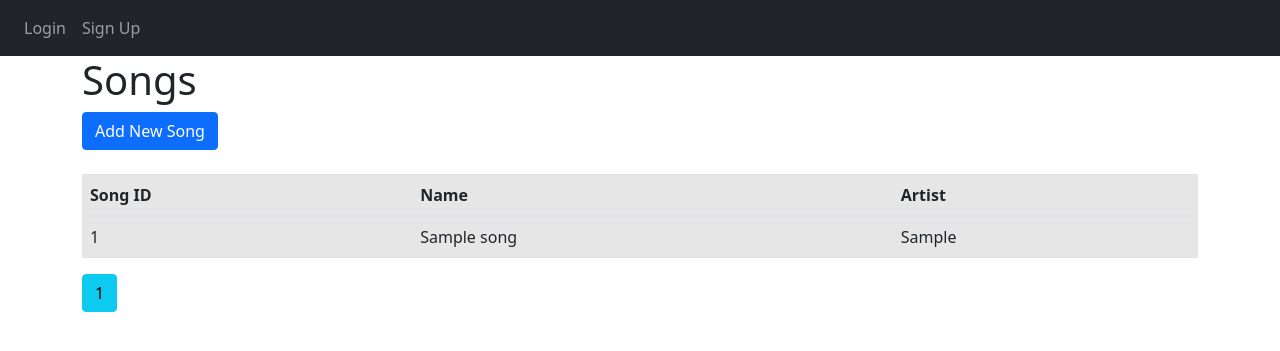
After one commit to EricCallaway/Music_Recommendation_Application, a Flask app: page /songs in a window 1280 px wide. The commit adds this page. Shown: the top 351 px of the page. Run offline with Flask 2, Linux system fonts and the light colour scheme; tables that the repository leaves empty hold one stand-in row (values such as "Sample post"); some libraries are stand-ins or nearby versions.

Commit message:
[ADD] Added song table to site.

```diff
--- a/website_v2/main.py
+++ b/website_v2/main.py
@@ -1,4 +1,4 @@
-from website import create_app
+from website_package import create_app
 
 app = create_app()
 
--- a/website_v2/website/models.py
+++ b/website_v2/website_package/models.py
@@ -15,3 +15,8 @@ class User(db.Model, UserMixin):
     password = db.Column(db.String(150))
     first_name = db.Column(db.String(150))
     notes = db.relationship('Note')
+
+class Song(db.Model):
+    id = db.Column(db.Integer, primary_key=True)
+    name = db.Column(db.String(150))
+    artist = db.Column(db.String(150))
--- a/website_v2/website/templates/base.html
+++ b/website_v2/website_package/templates/base.html
@@ -4,6 +4,7 @@
     <meta charset="UTF-8">
     <meta http-equiv="X-UA-Compatible" content="IE=edge">
     <meta name="viewport" content="width=device-width, initial-scale=1.0">
+
 
     <link
     rel="stylesheet"
@@ -18,6 +19,19 @@
     href="https://stackpath.bootstrapcdn.com/font-awesome/4.7.0/css/font-awesome.min.css"
     crossorigin="anonymous"
         />
+
+        <link
+            href="https://cdn.jsdelivr.net/npm/bootstrap@5.0.1/dist/css/bootstrap.min.css"
+            rel="stylesheet" integrity="sha384-+0n0xVW2eSR5OomGNYDnhzAbDsOXxcvSN1TPprVMTNDbiYZCxYbOOl7+AMvyTG2x"
+            crossorigin="anonymous"
+            />
+
+
+        <link
+            rel="stylesheet"
+            type="text/css"
+            href="https://cdn.datatables.net/1.10.25/css/dataTables.bootstrap5.css"
+            />
 
     <title>{% block title %}Home{% endblock %}</title>
 </head>
@@ -35,6 +49,7 @@
                 {% if user.is_authenticated %}
                     <a class="nav-item nav-link" id="logout" href="/logout">Logout</a>
                     <a class="nav-item nav-link" id="home" href="/">Home</a>
+                    <a class="nav-item nav-link" id="songs" href="/songs">Songs</a>
                 {% else %}
                     <a class="nav-item nav-link" id="login" href="/login">Login</a>
                     <a class="nav-item nav-link" id="SignUp" href="/sign-up">Sign Up</a>
@@ -69,26 +84,49 @@
         {% block content %}{% endblock %}
     </div>
 
+    <script
+        type="text/javascript"
+        charset="utf8"
+        src="https://code.jquery.com/jquery-3.6.0.min.js">
+    </script>
+
+
+    <script
+        type="text/javascript"
+        charset="utf8"
+        src="https://cdn.datatables.net/1.10.25/js/jquery.dataTables.js">
+    </script>
+
+
+    <script
+        type="text/javascript"
+        charset="utf8"
+        src="https://cdn.datatables.net/1.10.25/js/dataTables.bootstrap5.js">
+    </script>
+
 
     <script
         src="https://code.jquery.com/jquery-3.2.1.slim.min.js"
         integrity="sha384-KJ3o2DKtIkvYIK3UENzmM7KCkRr/rE9/Qpg6aAZGJwFDMVNA/GpGFF93hXpG5KkN"
-        crossorigin="anonymous"
-        ></script>
+        crossorigin="anonymous">
+    </script>
+
 
   <script
         src="https://cdnjs.cloudflare.com/ajax/libs/popper.js/1.12.9/umd/popper.min.js"
         integrity="sha384-ApNbgh9B+Y1QKtv3Rn7W3mgPxhU9K/ScQsAP7hUibX39j7fakFPskvXusvfa0b4Q"
-        crossorigin="anonymous"
-        ></script>
+        crossorigin="anonymous">
+    </script>
 
     <script
         src="https://maxcdn.bootstrapcdn.com/bootstrap/4.0.0/js/bootstrap.min.js"
         integrity="sha384-JZR6Spejh4U02d8jOt6vLEHfe/JQGiRRSQQxSfFWpi1MquVdAyjUar5+76PVCmYl"
-        crossorigin="anonymous"
-        ></script>
+        crossorigin="anonymous">
+    </script>
 
-        {% block javascript %}
+    {% block scripts %}{% endblock %}
+
+        <!-- {% block javascript %}
             <script type="text/javascript">
                 function deleteNote(noteId) {
                     fetch("/delete-note", {
@@ -99,7 +137,7 @@
                             });
                 }
             </script>
-        {% endblock %}
+        {% endblock %} -->
 
 </body>
 </html>
--- /dev/null
+++ b/website_v2/website_package/templates/songs.html
@@ -0,0 +1,57 @@
+{% extends "base.html" %}
+{% block title %}Songs{% endblock %}
+
+{% block content %}
+    <h1>Songs</h1>
+    <div class="container" id="add_song_button" style="padding-left: 0px">
+        <a href="/new_song">
+            <button class="btn btn-primary">Add New Song</button>
+        </a>
+
+    </div>
+    <br>
+    <table id="data" class="table table-striped">
+        <thread>
+            <th>Song ID</th>
+            <th>Name</th>
+            <th>Artist</th>
+        </thread>
+        <tbody>
+            {% for song in songs.items %}
+                <tr>
+                    <td>{{ song.id }}</td>
+                    <td>{{ song.name }}</td>
+                    <td>{{ song.artist }}</td>
+                </tr>
+            {% endfor %}
+        </tbody>
+
+    </table>
+
+    {% for page_num in songs.iter_pages(left_edge=1, right_edge=1, left_current=1, right_current=2) %}
+        {% if page_num %}
+            {% if songs.page == page_num %}
+                <a class="btn btn-info mb-4" href="{{ url_for('views.display_songs', page=page_num) }}">{{ page_num }}</a>
+            {% else %}
+                <a class="btn btn-info mb-4" href="{{ url_for('views.display_songs', page=page_num) }}">{{ page_num }}</a>
+            {% endif %}
+        {% endif %}
+    {% endfor %}
+
+
+{% endblock %}
+
+{% block scripts %}
+  <script>
+    $(document).ready(function () {
+      $('#data').DataTable({
+        columns: [
+          null,
+          {searchable: false},
+          {orderable: false, searchable: false},
+          {orderable: false, searchable: false},
+          null],
+      });
+    });
+  </script>
+{% endblock %}
--- a/website_v2/website/views.py
+++ b/website_v2/website_package/views.py
@@ -1,10 +1,10 @@
-from flask import Blueprint, render_template, request, flash, jsonify
+from flask import Blueprint, render_template, request, flash, jsonify, redirect, url_for
 from flask_login import login_user, login_required, logout_user, current_user
-from .models import Note
+from .models import Note, Song, User
 from . import db
 import json
 
-
+#Creating blueprint named "views"
 views = Blueprint('views', __name__)
 
 @views.route('/', methods=['GET', 'POST'])
@@ -34,3 +34,26 @@ def delete_note():
             db.session.delete(note)
             db.session.commit()
     return jsonify({})
+
+
+ROWS_PER_PAGE = 5
+#This function will display songs
+@views.route('/songs', methods=['GET', 'POST'])
+def display_songs():
+    page = request.args.get('page', 1, type=int)
+    songs = Song.query.paginate(page=page, per_page=ROWS_PER_PAGE)
+    return render_template('/songs.html', songs=songs, user=current_user)
+
+
+
+#This method will allow the user to add new songs
+@views.route('/new_song', methods=['GET', 'POST'])
+def add_song():
+    if request.method == 'POST':
+        name = request.form.get('name')
+        artist = request.form.get('artist')
+        new_song = Song(name=name, artist=artist)
+        db.session.add(new_song)
+        db.session.commit()
+        return redirect(url_for('views.display_songs'))
+    return render_template('new_song.html', user=current_user)
```
Also changed, not shown: website_v2/website_package/__init__.py (renamed from website_v2/website/__init__.py, +4 -3 lines), website_v2/website_package/templates/home.html (renamed from website_v2/website/templates/home.html, +10 -0 lines), website_v2/website_package/templates/new_song.html (added, +14 -0 lines), website_v2/website_package/auth.py (renamed from website_v2/website/auth.py), website_v2/website_package/static/index.js (renamed from website_v2/website/static/index.js), website_v2/website_package/templates/login.html (renamed from website_v2/website/templates/login.html), website_v2/website_package/templates/sign_up.html (renamed from website_v2/website/templates/sign_up.html), 3 other files.
